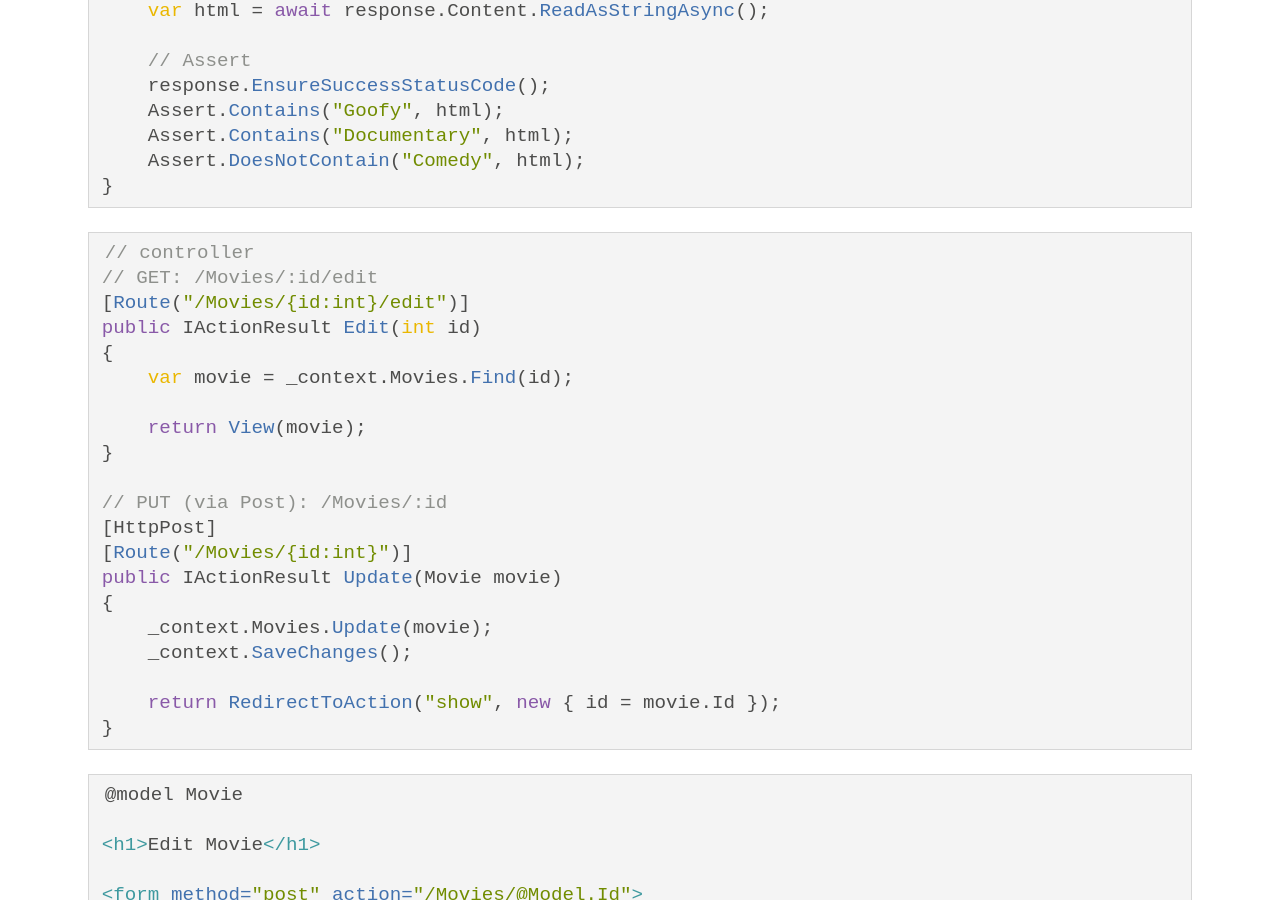
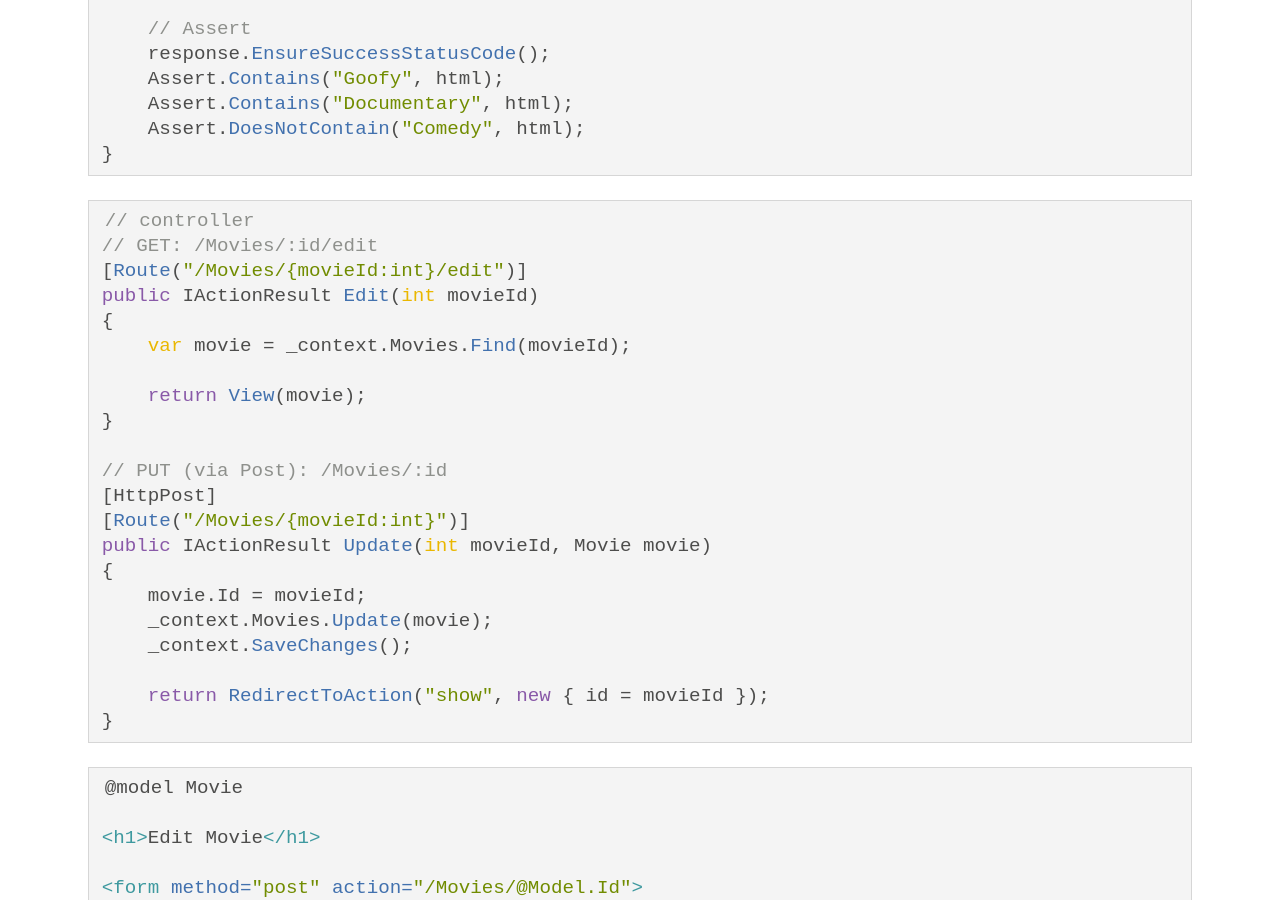
Before and after one commit to turingschool/launch-curriculum, a Jekyll site: the page built from module3/lessons/Week4/UpdatingResources.md, in a window 1280 px wide and 900 px high, scrolled down 2526 px. Built offline with Jekyll 4.4.1, drawn with Linux system fonts in a browser that asks for light colours; nearby versions of some CDN libraries; comment, search, counter and statistics services are not loaded; some of the changed text lies outside the part shown.

Commit message:
update to use more specific paths

````diff
--- a/module3/lessons/Week4/UpdatingResources.md
+++ b/module3/lessons/Week4/UpdatingResources.md
@@ -130,23 +129,24 @@ public async Task Update_SavesChangesToMovie()
 ```c#
 // controller
 // GET: /Movies/:id/edit
-[Route("/Movies/{id:int}/edit")]
-public IActionResult Edit(int id)
+[Route("/Movies/{movieId:int}/edit")]
+public IActionResult Edit(int movieId)
 {
-    var movie = _context.Movies.Find(id);
+    var movie = _context.Movies.Find(movieId);
 
     return View(movie);
 }
 
 // PUT (via Post): /Movies/:id
 [HttpPost]
-[Route("/Movies/{id:int}")]
-public IActionResult Update(Movie movie)
+[Route("/Movies/{movieId:int}")]
+public IActionResult Update(int movieId, Movie movie)
 {
+    movie.Id = movieId;
     _context.Movies.Update(movie);
     _context.SaveChanges();
 
-    return RedirectToAction("show", new { id = movie.Id });
+    return RedirectToAction("show", new { id = movieId });
 }
 ```
 
@@ -248,9 +248,10 @@ Implement the controller action that we need to update records in our database.
 ### One Solution
 ```c#
 [HttpPost]
-[Route("/Movies/{id:int}")]
-public IActionResult Update(Movie movie)
+[Route("/Movies/{movieId:int}")]
+public IActionResult Update(int movieId, Movie movie)
 {
+    movie.Id = movieId;
     _context.Movies.Update(movie);
     _context.SaveChanges();
 
@@ -323,19 +324,20 @@ public async Task Update_SavesChangestoRevie()
 // controller actions
 
 [HttpGet]
-[Route("/Movies/{movieId:int}/reviews/{id:int}/edit")]
-public IActionResult Edit(int movieId, int id)
+[Route("/Movies/{movieId:int}/reviews/{reviewId:int}/edit")]
+public IActionResult Edit(int movieId, int reviewId)
 {
-    var review = _context.Reviews.Find(id);
+    var review = _context.Reviews.Find(reviewId);
 
     ViewData["movieId"] = movieId;
     return View(review);
 }
 
 [HttpPost]
-[Route("/Movies/{movieId:int}/reviews/{id:int}")]
-public IActionResult Update(int movieId, int id, Review review)
+[Route("/Movies/{movieId:int}/reviews/{reviewId:int}")]
+public IActionResult Update(int movieId, int reviewId, Review review)
 {
+    review.Id = reviewId;
     _context.Reviews.Update(review);
     _context.SaveChanges();
 
````
Also changed, not shown: other parts of module3/lessons/Week4/UpdatingResources.md (+0 -1 lines).
